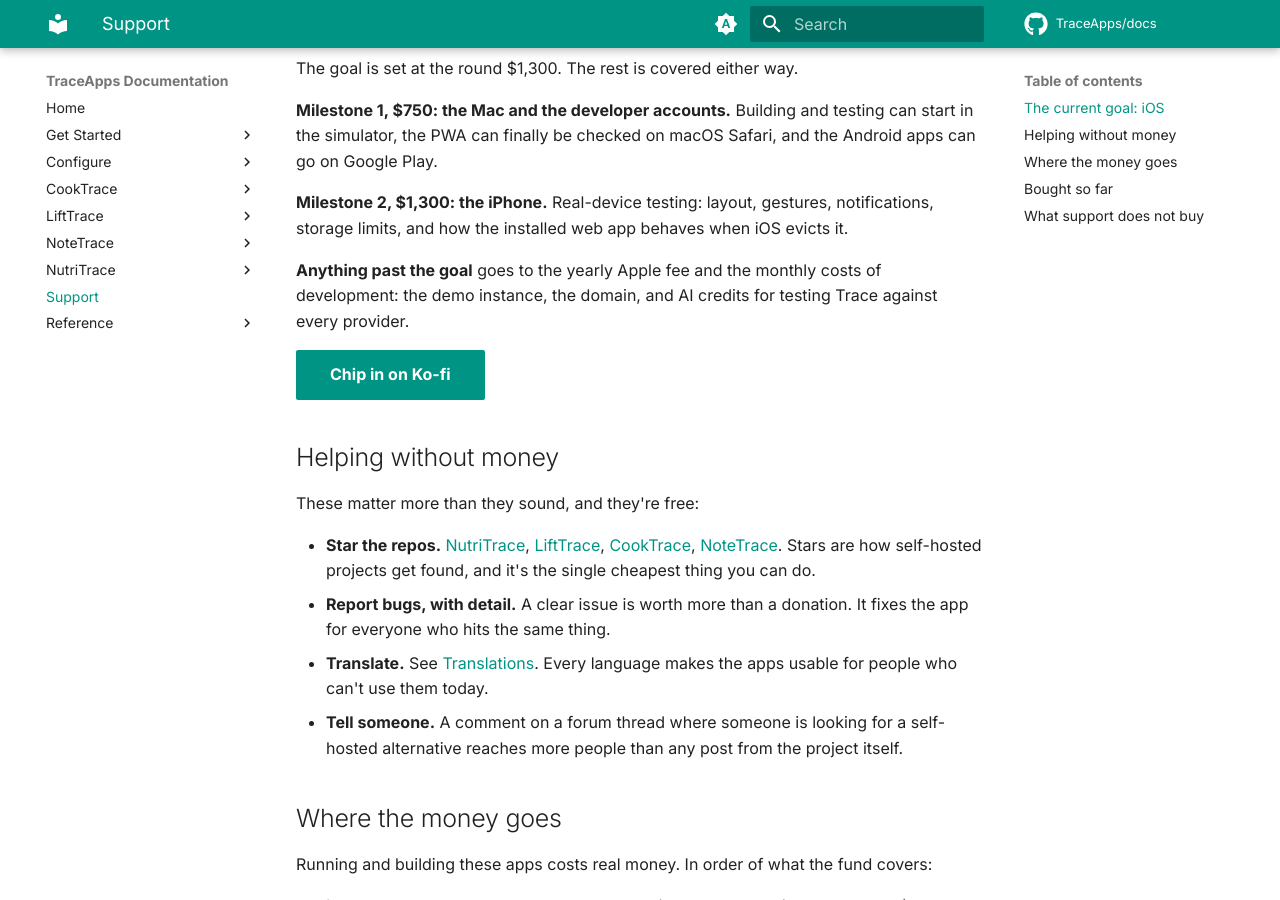
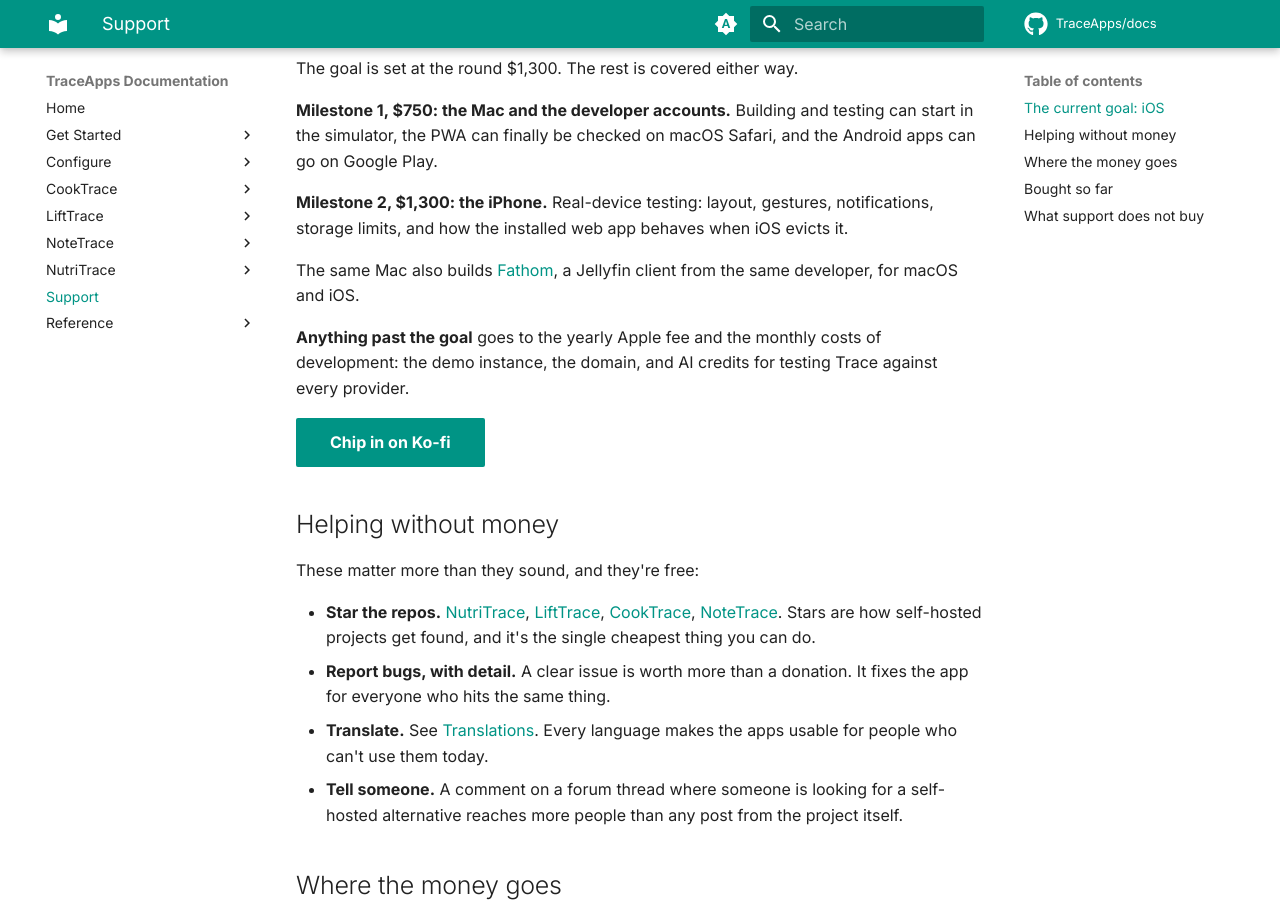
Before and after one commit to TraceApps/docs, an MkDocs documentation site: the page built from docs/support.md, in a window 1280 px wide and 900 px high, scrolled down 879 px. Built offline with MkDocs 1.6.1 and Material for MkDocs 9.7.7, drawn with Linux system fonts in a browser that asks for light colours; comment, search, counter and statistics services are not loaded.

Commit message:
Support page: the same Mac builds Fathom

```diff
--- a/docs/support.md
+++ b/docs/support.md
@@ -22,6 +22,8 @@ The goal is set at the round $1,300. The rest is covered either way.
 **Milestone 1, $750: the Mac and the developer accounts.** Building and testing can start in the simulator, the PWA can finally be checked on macOS Safari, and the Android apps can go on Google Play.
 
 **Milestone 2, $1,300: the iPhone.** Real-device testing: layout, gestures, notifications, storage limits, and how the installed web app behaves when iOS evicts it.
+
+The same Mac also builds [Fathom](https://github.com/Fathom-Media/fathom), a Jellyfin client from the same developer, for macOS and iOS.
 
 **Anything past the goal** goes to the yearly Apple fee and the monthly costs of development: the demo instance, the domain, and AI credits for testing Trace against every provider.
 
```
